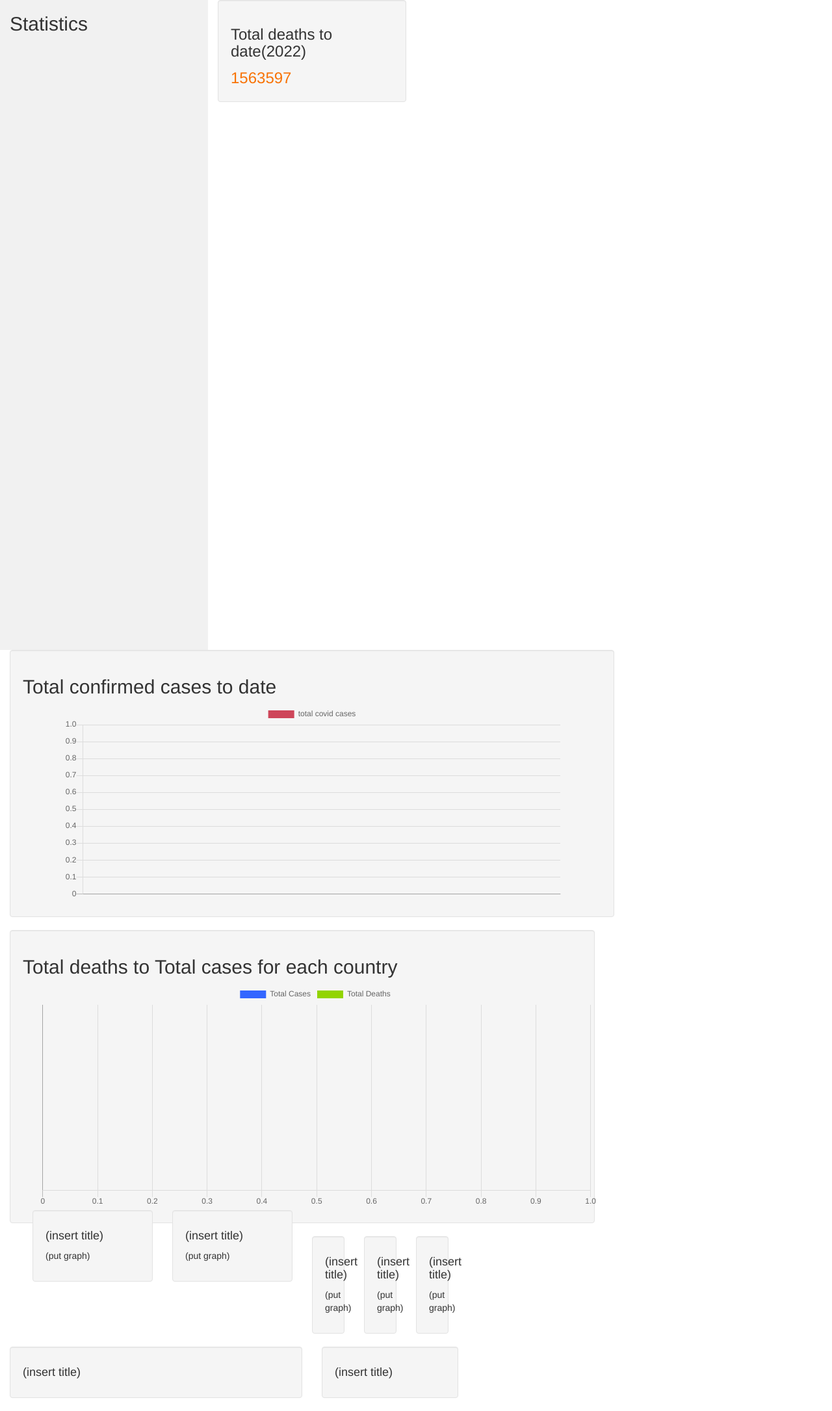
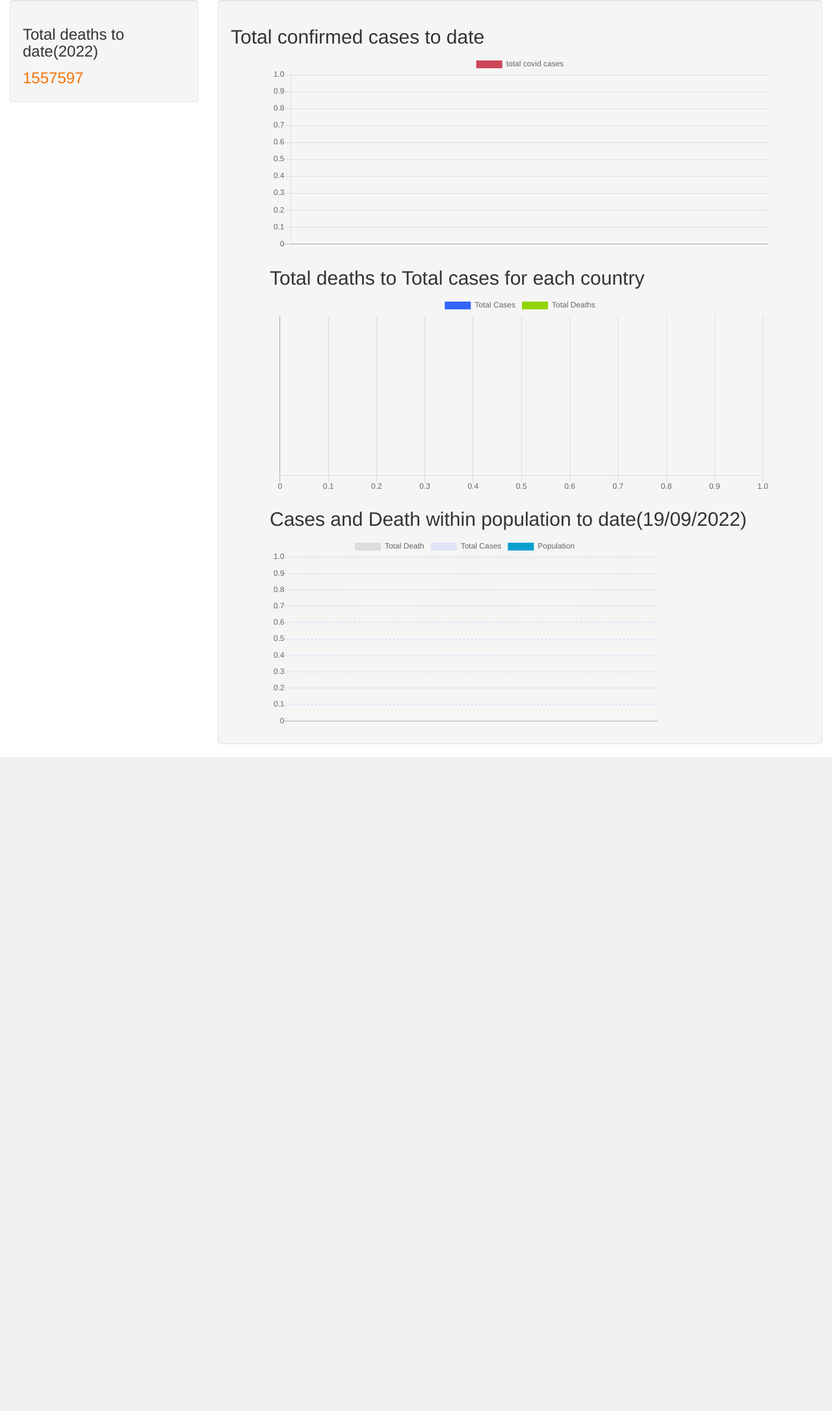
Before and after one commit to tzw99556/ICT2103Proj, a Flask app: page / in a window 1280 px wide. Shown: the whole page at 65% size. After the commit the page ends 1165 px from the top, so only its background shows below. Run offline with Flask 2, Linux system fonts and the light colour scheme; data that the repository does not hold is empty; some libraries are stand-ins or nearby versions.

Commit message:
Percentage of cases and death within population to date
Percentage of cases and death within population to date

```diff
--- a/2103Covid/app.py
+++ b/2103Covid/app.py
@@ -63,6 +63,14 @@ def home():
     mycursor = mydb.cursor()
     mycursor1 = mydb.cursor()
     mycursor2 = mydb.cursor()
+    mycursor3 = mydb.cursor()
+
+
+
+    #Percentage of cases and death within population to date
+    mycursor3.execute("SELECT DISTINCT cc.country_name, c.total_deaths, c.total_cases, ci.population, d.date FROM cases_and_death c, date d, country cc, country_information ci WHERE ci.country_id = c.country_id AND cc.country_id = c.country_id AND c.date_id = d.date_id AND d.date IN (SELECT max(date) FROM date)")
+    result3 = mycursor3.fetchall()
+
 
     #total deaths to date.
     mycursor2.execute("SELECT SUM(c.total_deaths) FROM cases_and_death c, date d WHERE c.date_id = d.date_id and d.date IN (SELECT max(date) FROM date)")
@@ -79,6 +87,40 @@ def home():
     #total confirmed cases to date query
     mycursor.execute("SELECT c.total_cases,date FROM cases_and_death c, date d WHERE c.date_id = d.date_id and d.date IN (SELECT max(date) FROM date)")
     result = mycursor.fetchall()
+
+
+
+
+  #Percentage of cases and death within population to date
+    casesanddeathpopulation = list()
+    for row3 in result3:
+        casesanddeathpopulation.append(row3)
+
+
+
+
+# """
+#         #labels for total death and total case
+#     dailyconfirmcase = list()
+#     cambodia = list()
+#     thailand =list()
+#     #for each row in the sql statement append it into label's list.
+#     for row2 in result3:
+#         if row2[0] == "Cambodia":
+#             cambodia.append(row2)
+
+#         elif row2[0] == "Thailand":
+#             thailand.append(row2)
+
+#      #dailyconfirmcase.append(row2) """
+
+
+
+
+
+
+
+
 
     #total deaths to date label
     totaldeaths = []
@@ -114,7 +156,8 @@ def home():
     # return view of mariahtml , store values in to value variable and labels into labels variable so we can use it to call the
     # variables in the html page using {{values}}
 
-    return render_template("index.html", values=values , labels=labels, labelstotaldeathandtotalcase=labelstotaldeathandtotalcase, totaldeaths=totaldeaths)
+    return render_template("index.html", values=values , labels=labels, labelstotaldeathandtotalcase=labelstotaldeathandtotalcase, totaldeaths=totaldeaths,
+   casesanddeathpopulation =  casesanddeathpopulation )
 
 
 #mongo db
--- a/2103Covid/templates/index.html
+++ b/2103Covid/templates/index.html
@@ -6,6 +6,7 @@
      <link rel="stylesheet" type="text/css" href="{{url_for('static', filename='css/home.css')}}">
      <script src="../static/js/jquery-1.11.2.js"></script>
      <script src="../static/js/Chart.min.js"></script>
+
      <meta charset="utf-8">
      <meta name="viewport" content="width=device-width, initial-scale=1">
      <link rel="stylesheet" href="https://maxcdn.bootstrapcdn.com/bootstrap/3.4.1/css/bootstrap.min.css">
@@ -21,10 +22,7 @@
 
     <div class="container-fluid" style="margin-right: 500px;">
       <div class="row content">
-        <div class="col-sm-3 sidenav hidden-xs" style="height: 1000px; ">
-          <h2>Statistics</h2>
 
-        </div>
         <br>
        <div class="col-sm-3">
               <div class="well">
@@ -35,75 +33,23 @@
         <div class="col-sm-9">
           <div class="well">
             <h2>Total confirmed cases to date</h2>
+    <div class="container" style="width:800px;">
 
-    <div class="container" style="width:800px;">
       <canvas id="myChart" width="500" height="200"></canvas>
-
+      <h2>Total deaths to Total cases for each country</h2>
+      <canvas id="chart" width="500" height="200"></canvas>
+      <h2>Cases and Death within population to date(19/09/2022)</h2>
+      <canvas id="stackedchart" style="width:100%;max-width:600px"></canvas>
       </div>
           </div>
-
-          <div class="row">
-            <div class="col-sm-9">
-              <div class="well" style="width:900px;">
-                <h2> Total deaths to Total cases for each country</h2>
-        <div class="container" style="width:900px;">
-          <canvas id="chart" width="500" height="200"></canvas>
-          </div>
+</div>
 
 
 
 
-            <div class="col-sm-3">
-              <div class="well">
-                <h4>(insert title)</h4>
-            <p>(put graph)</p>
-              </div>
-            </div>
-            <div class="col-sm-3">
-              <div class="well">
-                <h4>(insert title)</h4>
-                <p>(put graph)</p>
-              </div>
-            </div>
-          </div>
-          <div class="row">
-            <div class="col-sm-4">
-              <div class="well">
-                <h4>(insert title)</h4>
-                <p>(put graph)</p>
-              </div>
-            </div>
-            <div class="col-sm-4">
-              <div class="well">
-                <h4>(insert title)</h4>
-            <p>(put graph)</p>
-              </div>
-            </div>
-            <div class="col-sm-4">
-              <div class="well">
-                <h4>(insert title)</h4>
-                <p>(put graph)</p>
-              </div>
-            </div>
-          </div>
-          <div class="row">
-            <div class="col-sm-8">
-              <div class="well">
-                <h4>(insert title)</h4>
-
-              </div>
-            </div>
-            <div class="col-sm-4">
-              <div class="well">
-                <h4>(insert title)</h4>
 
 
-              </div>
-            </div>
-          </div>
-        </div>
-      </div>
-    </div>
+
     <script>
 //this chart is total confirmed cases to date
     new Chart("myChart", {
@@ -167,10 +113,6 @@ let myChart = new Chart(document.getElementById('chart'), {
   }
 });
 
-
-
-
-
 $(function() {
     function count($this){
         var current = parseInt($this.html());
@@ -187,6 +129,190 @@ $(function() {
 });
 
 
+
+
+
+// Percentage of cases and deaths within the population to date CHART
+window.randomScalingFactor = function() {
+		return Math.round(Samples.utils.rand(0, 1000));
+	};
+
+var barChartData = {
+  labels:  [{% for item in casesanddeathpopulation %}
+    "{{item[0]}}",
+    {% endfor %}],
+  datasets: [
+    {label: 'Total Death',
+    backgroundColor: gradient,
+    data: [{% for item in casesanddeathpopulation %}
+    "{{item[1]}}",
+    {% endfor %}]},
+     {label: 'Total Cases',
+    backgroundColor: '#E2E2F7',
+    data:  [{% for item in casesanddeathpopulation %}
+    "{{item[2]}}",
+    {% endfor %}]},
+    {label: 'Population',
+    backgroundColor: '#09A0CE',
+    data:  [{% for item in casesanddeathpopulation %}
+    "{{item[3]}}",
+    {% endfor %}]},
+
+
+  ]
+
+};
+var ctx = document.getElementById('stackedchart').getContext('2d'),
+    gradient = ctx.createLinearGradient(0, 0, 0, 450);
+
+gradient.addColorStop(0, 'rgba(255, 0,0, 0.5)');
+gradient.addColorStop(0.5, 'rgba(255, 0,0, 0.25)');
+gradient.addColorStop(1, 'rgba(255, 0,0, 0)');
+
+
+
+
+window.myBar = new Chart(ctx, {
+  type: 'bar',
+  data: barChartData,
+  options: {
+
+    tooltips: {
+      mode: 'index',
+      intersect: false
+    },
+    responsive: true,
+    scales: {
+      xAxes: [{
+        stacked: true,
+        ticks: {
+        display:true,
+      },
+        gridLines: {
+          display: false,
+          drawBorder: false,
+        }
+      }],
+      yAxes: [{
+        stacked: true,
+        gridLines: {
+          drawBorder: false,
+          drawTicks: false,
+          color: '#E2E2F7',
+          borderDash: [3,3],
+          borderDashOffset: 0.5,
+          lineWidth: 3,
+          cornerRadius: 2,
+        }
+      },
+      ]
+    }
+  }
+});
+
+
+
+
+
+
+
+
+
+
+
+
+
+
+
+
+
+
+/*Area CHART
+var ctx3 = document.getElementById('Ac').getContext("2d");
+    var data3 = {
+    labels:  [{% for item in dailyconfirmcase %}
+    "{{item[0]}}",
+    {% endfor %}],
+
+    datasets: [
+        {
+            label: "My First dataset",
+            fill: true,
+            lineTension: 0.1,
+            backgroundColor: "rgba(75,192,192,0.4)",
+            borderColor: "rgba(75,192,192,1)",
+            borderCapStyle: 'butt',
+            borderDash: [],
+            borderDashOffset: 0.0,
+            borderJoinStyle: 'miter',
+            pointBorderColor: "rgba(75,192,192,1)",
+            pointBackgroundColor: "#fff",
+            pointBorderWidth: 1,
+            pointHoverRadius: 5,
+            pointHoverBackgroundColor: "rgba(75,192,192,1)",
+            pointHoverBorderColor: "rgba(220,220,220,1)",
+            pointHoverBorderWidth: 2,
+            pointRadius: 1,
+            pointHitRadius: 10,
+            data: [65, 59, 80, 81, 56, 55, 40],
+            spanGaps: false,
+        }
+    ]
+};
+
+
+
+var options = {
+        responsive: true,
+        title: {
+            display: true,
+            position: "top",
+            text: 'anything',
+            fontSize: 18,
+            fontColor: "#111"
+        },
+        tooltips: {
+                enabled: true,
+                mode: 'single',
+                callbacks: {
+                    label: function(tooltipItems, data) {
+                       var multistringText = [tooltipItems.yLabel];
+                       {% for item in dailyconfirmcase %}
+                           multistringText.push("{{item[1]}}");
+                           {% endfor %}
+                           multistringText.push(tooltipItems.index+1);
+                           multistringText.push('One more Item');
+                        return multistringText;
+                    }
+                }
+            },
+        legend: {
+            display: true,
+            position: "bottom",
+            labels: {
+                fontColor: "#333",
+                fontSize: 16
+            }
+        },
+        scales:{
+            yAxes:[{
+                ticks:{
+                    min:0
+
+                }
+            }]
+
+        }
+    };
+var myLineChart = new Chart(ctx3, {
+    type: 'line',
+    data: data3,
+    options: options
+});
+*/
+
+
+
 </script>
 
 
```
